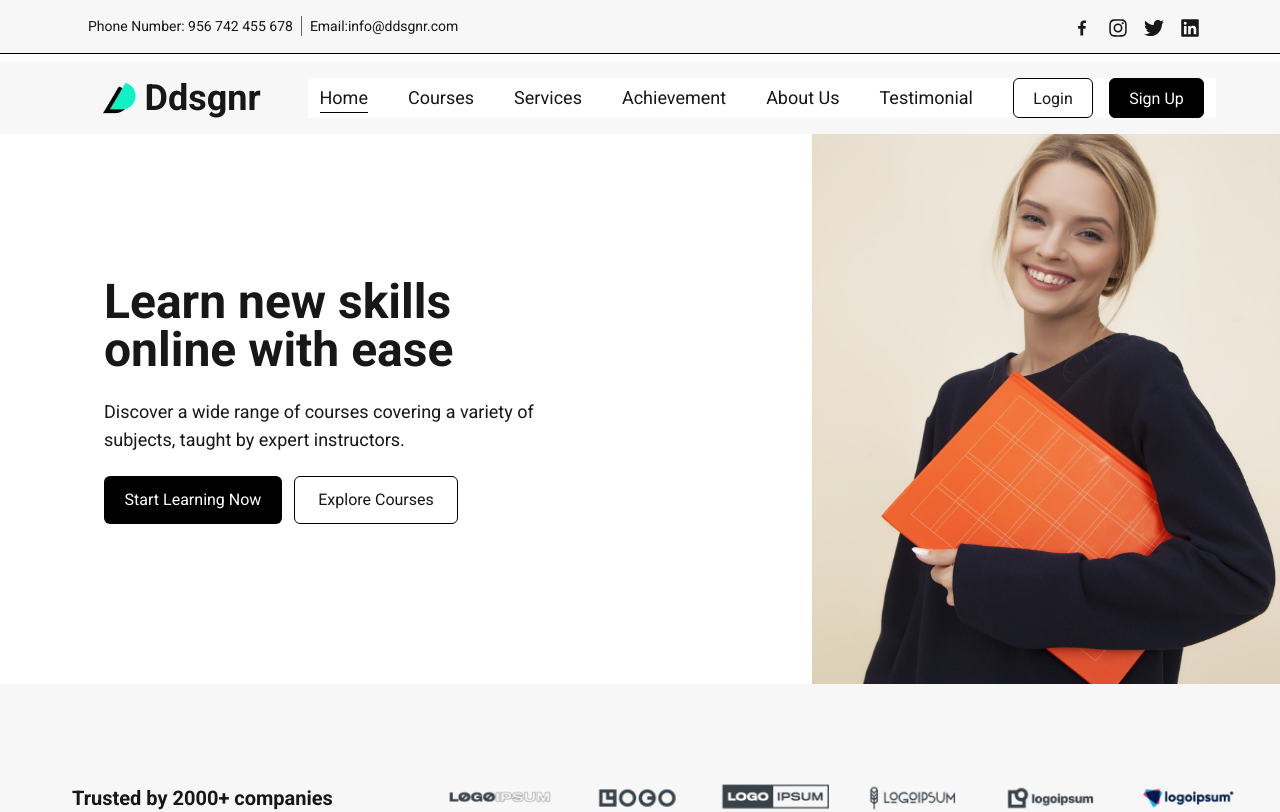
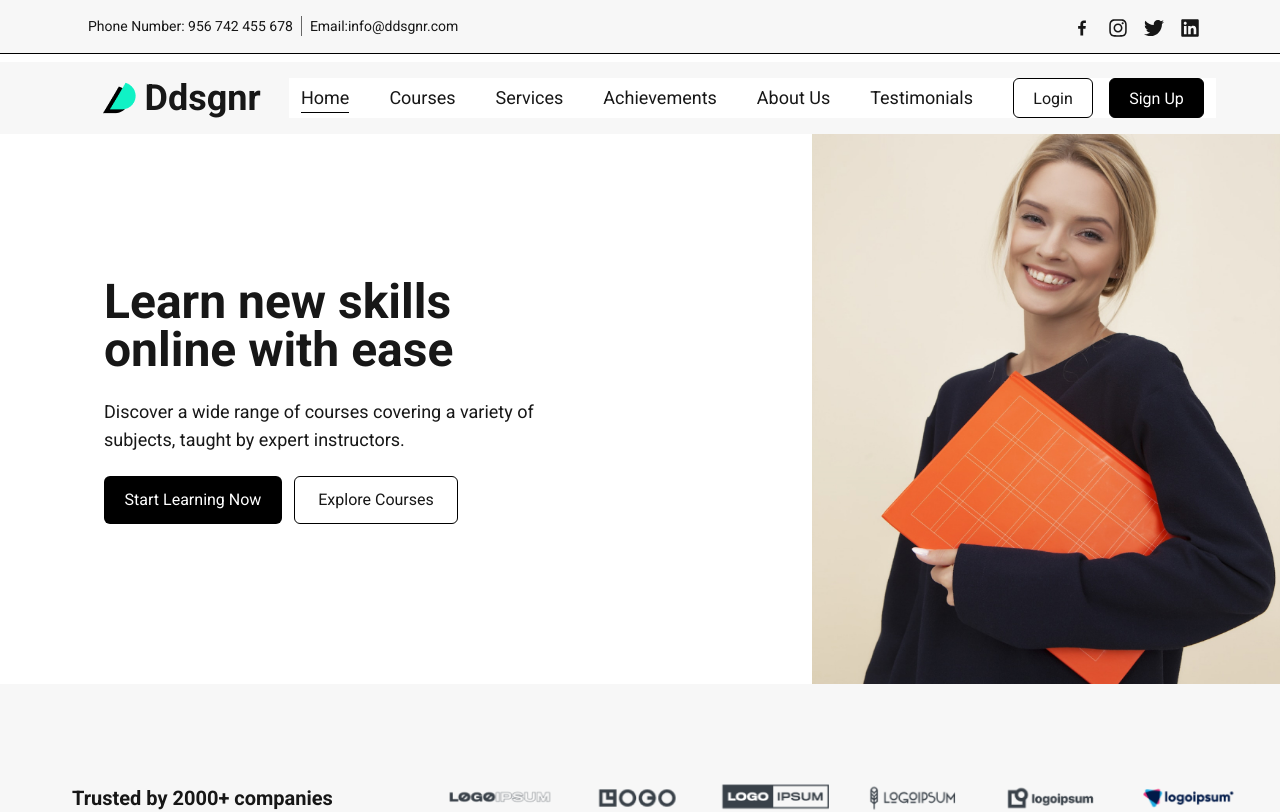
Before and after one commit to ridafatima05/figma-assingment-06, a Next.js app: page / in a window 1280 px wide. Shown: the top 812 px of the page. Built offline with nearby package versions, Linux system fonts and the light colour scheme.

Commit message:
last commit

```diff
--- a/src/components/header.tsx
+++ b/src/components/header.tsx
@@ -50,13 +50,13 @@ const Header: React.FC = () => {
               <Link href="/services" onClick={() => scrollToSection("services")}>Services</Link>
             </li>
             <li className="hover:text-[#10F2C5]">
-              <Link href="/achievements" onClick={() => scrollToSection("achievements")}>Achievement</Link>
+              <Link href="/achievements" onClick={() => scrollToSection("achievements")}>Achievements</Link>
             </li>
             <li className="hover:text-[#10F2C5]">
               <Link href="/about" onClick={() => scrollToSection("about")}>About Us</Link>
             </li>
             <li className="hover:text-[#10F2C5]">
-              <Link href="/testimonial" onClick={() => scrollToSection("testimonial")}>Testimonial</Link>
+              <Link href="/testimonials" onClick={() => scrollToSection("testimonials")}>Testimonials</Link>
             </li>
           </ul>
 
```
